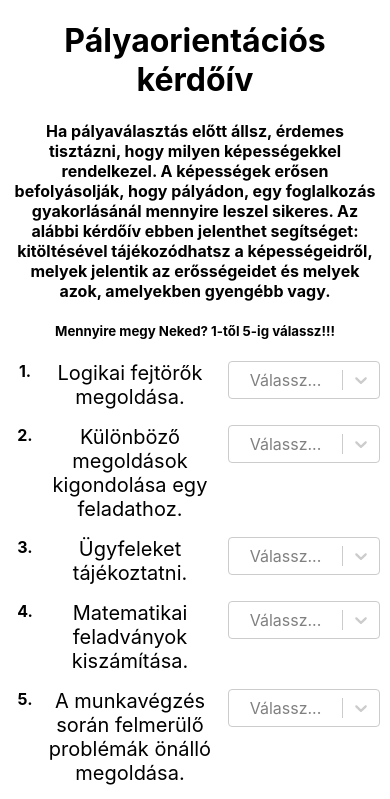
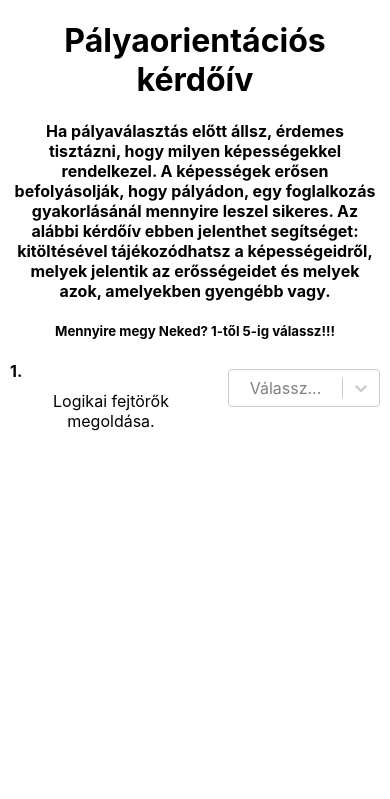
Before and after one commit to nahajia/proba_08_27_netlify_react, a React (Create React App) app: page / in a window 390 px wide. Shown: the top 799 px of the page. Built offline with nearby package versions, Linux system fonts and the light colour scheme.

Commit message:
ketoszlop

```diff
--- a/src/App.js
+++ b/src/App.js
@@ -124,20 +124,30 @@
   style={{
     display: 'flex',
     flexDirection: 'row',
-              flexWrap: 'wrap', // mobilon a Select külön sorba kerül
+    flexWrap: 'wrap',
     alignItems: 'flex-start',
     marginBottom: '1rem'
   }}
 >
-            <div style={{ display: 'flex', flex: '1 1 200px', alignItems: 'flex-start', marginRight: '1rem' }}>
+  <div style={{
+    display: 'flex',
+    flex: '1 1 200px',
+    alignItems: 'flex-start',
+    marginRight: '1rem',
+    flexDirection: window.innerWidth < 600 ? 'column' : 'row' // mobilon oszlop
+  }}>
     <span style={{ flex: '0 0 30px', fontWeight: 'bold', marginRight: '0.5rem' }}>
       {index + 1}.
     </span>
-              <span style={{ flex: '1 1 400px', fontSize:20 }}>
+    <span style={{ flex: '1 1 400px' }}>
       {elem.kijelentes}
     </span>
   </div>
-            <div style={{ flex: '1 1 150px' }}>
+  <div style={{
+    flex: '1 1 150px',
+    width: window.innerWidth < 600 ? '100%' : 'auto', // mobilon teljes szélesség
+    marginTop: window.innerWidth < 600 ? '0.5rem' : '0' // kis távolság mobilon
+  }}>
     <Select
       options={options}
       isSearchable={false}
```
Lines whose indentation alone changed are shown as unchanged.
